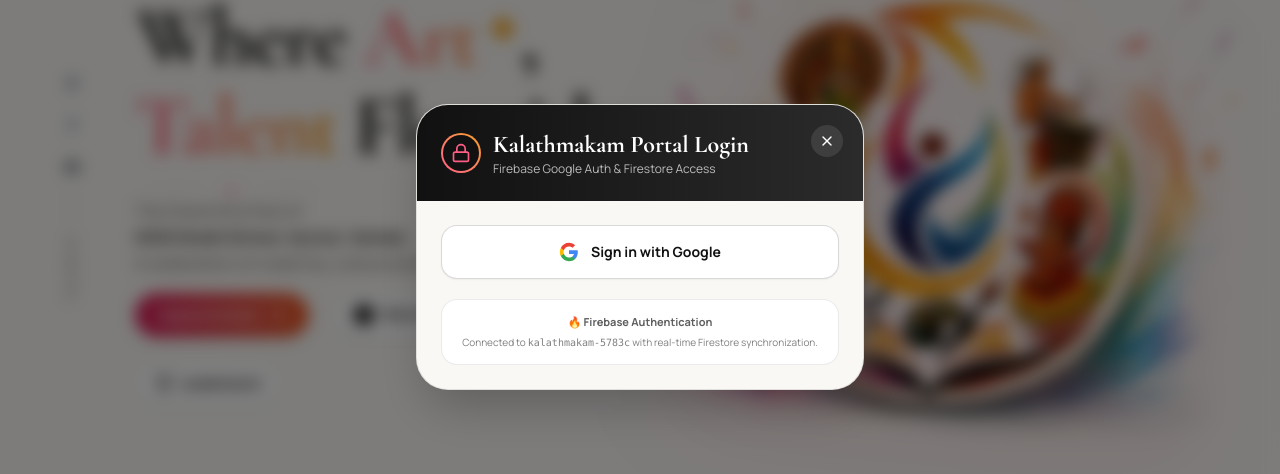
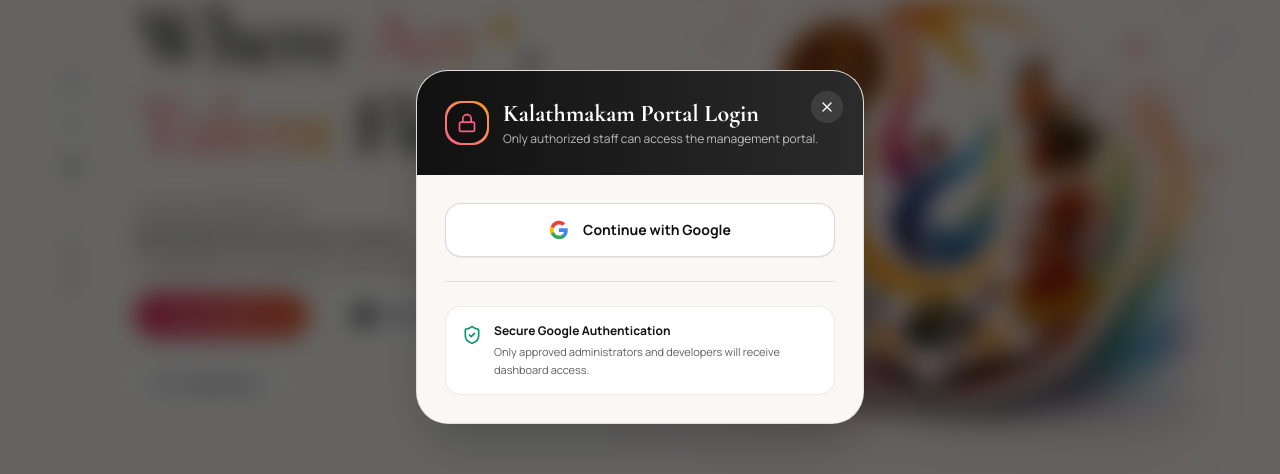
Before and after one commit to kavexa432/KALATHMAKAM, a React (Vite) app: page / in a window 1280 px wide. Both pictures are taken after a click on the button "Login". Shown: the part 153-627 px from the top of the page. Built offline with nearby package versions, Linux system fonts and the light colour scheme; no server answers; the database is empty.

Commit message:
Clean production login modal, firestore.rules security enforcement, and Render hosting config

```diff
--- /dev/null
+++ b/render.yaml
@@ -0,0 +1,10 @@
+services:
+  - type: web
+    name: kalathmakam-2k26
+    env: static
+    buildCommand: npm run build
+    staticPublishPath: ./dist
+    routes:
+      - type: rewrite
+        source: /*
+        destination: /index.html
--- a/src/shared/components/LoginModal.tsx
+++ b/src/shared/components/LoginModal.tsx
@@ -1,5 +1,5 @@
 import React, { useState } from 'react';
-import { X, Lock } from 'lucide-react';
+import { X, Lock, ShieldCheck } from 'lucide-react';
 import { useFestival } from '../context/FestivalContext';
 
 interface LoginModalProps {
@@ -8,30 +8,32 @@ interface LoginModalProps {
 }
 
 export const LoginModal: React.FC<LoginModalProps> = ({ isOpen, onClose }) => {
-  const { loginWithGoogle, loginCustomUser } = useFestival();
+  const { loginWithGoogle } = useFestival();
   const [googleLoading, setGoogleLoading] = useState(false);
+  const [accessDeniedMsg, setAccessDeniedMsg] = useState<string | null>(null);
 
   if (!isOpen) return null;
 
   const handleGoogleClick = async () => {
     setGoogleLoading(true);
+    setAccessDeniedMsg(null);
+
     try {
       await loginWithGoogle();
       onClose();
     } catch {
-      loginCustomUser('vaishnavil4433@gmail.com');
-      onClose();
+      setAccessDeniedMsg('Google Sign-In was cancelled or failed. Please try again.');
     } finally {
       setGoogleLoading(false);
     }
   };
 
   return (
-    <div className="fixed inset-0 z-50 overflow-y-auto bg-black/50 backdrop-blur-sm flex items-center justify-center p-4 animate-in fade-in">
-      <div className="bg-[#FAF8F5] rounded-[32px] max-w-md w-full overflow-hidden shadow-2xl border border-black/10 relative text-left">
+    <div className="fixed inset-0 z-50 overflow-y-auto bg-black/60 backdrop-blur-md flex items-center justify-center p-4 animate-in fade-in">
+      <div className="bg-[#FAF8F5] rounded-[32px] max-w-md w-full overflow-hidden shadow-2xl border border-black/10 relative text-left my-auto">
 
         {/* Header */}
-        <div className="p-6 bg-gradient-to-r from-[#111111] to-[#2B2B2B] text-white relative">
+        <div className="p-7 bg-gradient-to-r from-[#111111] to-[#2B2B2B] text-white relative">
           <button
             onClick={onClose}
             className="absolute top-5 right-5 w-8 h-8 rounded-full bg-white/10 hover:bg-white/20 text-white flex items-center justify-center transition-colors cursor-pointer"
@@ -39,32 +41,42 @@ export const LoginModal: React.FC<LoginModalProps> = ({ isOpen, onClose }) => {
             <X className="w-4 h-4" />
           </button>
 
-          <div className="flex items-center gap-3">
-            <div className="w-10 h-10 rounded-full bg-gradient-to-tr from-[#FF5E84] to-[#F59E0B] p-[2px]">
-              <div className="w-full h-full bg-[#111111] rounded-full flex items-center justify-center">
+          <div className="flex items-center gap-3.5">
+            <div className="w-11 h-11 rounded-2xl bg-gradient-to-tr from-[#FF5E84] to-[#F59E0B] p-[2px]">
+              <div className="w-full h-full bg-[#111111] rounded-2xl flex items-center justify-center">
                 <Lock className="w-5 h-5 text-[#FF5E84]" />
               </div>
             </div>
             <div>
-              <h3 className="font-serif-cormorant font-bold text-2xl text-white">
+              <h3 className="font-serif-cormorant font-bold text-2xl text-white leading-tight">
                 Kalathmakam Portal Login
               </h3>
-              <p className="font-sans-manrope text-xs text-white/70">
-                Firebase Google Auth & Firestore Access
+              <p className="font-sans-manrope text-xs text-white/70 mt-0.5">
+                Only authorized staff can access the management portal.
               </p>
             </div>
           </div>
         </div>
 
-        <div className="p-6 space-y-5">
+        <div className="p-7 space-y-6">
+
+          {/* Access Denied Warning if User is Unapproved */}
+          {accessDeniedMsg && (
+            <div className="p-3.5 rounded-2xl bg-red-50 border border-red-200 text-red-700 text-xs font-sans-manrope font-bold">
+              {accessDeniedMsg}
+            </div>
+          )}
 
           {/* Primary Google Login Button */}
           <button
             onClick={handleGoogleClick}
             disabled={googleLoading}
-            className="w-full py-4 px-4 rounded-2xl bg-white hover:bg-black/5 border border-black/15 text-[#111111] font-sans-manrope font-bold text-sm flex items-center justify-center gap-3 cursor-pointer shadow-xs transition-all hover:scale-[1.01]"
+            className="w-full py-4 px-5 rounded-2xl bg-white hover:bg-black/5 border border-black/15 text-[#111111] font-sans-manrope font-extrabold text-sm flex items-center justify-center gap-3.5 cursor-pointer shadow-xs transition-all hover:scale-[1.01] active:scale-[0.99] disabled:opacity-75"
           >
-            <svg className="w-5 h-5" viewBox="0 0 24 24">
+            {googleLoading ? (
+              <div className="w-5 h-5 border-2 border-black/20 border-t-[#FF5E84] rounded-full animate-spin" />
+            ) : (
+              <svg className="w-5 h-5 shrink-0" viewBox="0 0 24 24">
                 <path
                   fill="#4285F4"
                   d="M22.56 12.25c0-.78-.07-1.53-.2-2.25H12v4.26h5.92c-.26 1.37-1.04 2.53-2.21 3.31v2.77h3.57c2.08-1.92 3.28-4.74 3.28-8.09z"
@@ -82,12 +94,21 @@ export const LoginModal: React.FC<LoginModalProps> = ({ isOpen, onClose }) => {
                   d="M12 5.38c1.62 0 3.06.56 4.21 1.64l3.15-3.15C17.45 2.09 14.97 1 12 1 7.7 1 3.99 3.47 2.18 7.06l3.66 2.84c.87-2.6 3.3-4.52 6.16-4.52z"
                 />
               </svg>
-            <span>{googleLoading ? 'Connecting to Firebase...' : 'Sign in with Google'}</span>
+            )}
+            <span>{googleLoading ? 'Authenticating with Google...' : 'Continue with Google'}</span>
           </button>
 
-          <div className="p-3.5 bg-white rounded-2xl border border-black/8 text-[11px] font-sans-manrope text-[#5F5F5F] text-center space-y-1">
-            <p>🔥 <strong>Firebase Authentication</strong></p>
-            <p className="text-[10px] text-[#5F5F5F]/80">Connected to <code>kalathmakam-5783c</code> with real-time Firestore synchronization.</p>
+          <div className="h-[1px] bg-black/10 w-full" />
+
+          {/* Footer Security Badge */}
+          <div className="flex items-start gap-3 p-4 rounded-2xl bg-white border border-black/8 text-[#5F5F5F]">
+            <ShieldCheck className="w-5 h-5 text-emerald-600 shrink-0 mt-0.5" />
+            <div className="text-xs font-sans-manrope space-y-1">
+              <h5 className="font-extrabold text-[#111111]">Secure Google Authentication</h5>
+              <p className="text-[11px] text-[#5F5F5F] leading-relaxed">
+                Only approved administrators and developers will receive dashboard access.
+              </p>
+            </div>
           </div>
 
         </div>
```
Also changed, not shown: 1 other file (tests, documents, lock files or other folders). Lines whose indentation alone changed are shown as unchanged.
